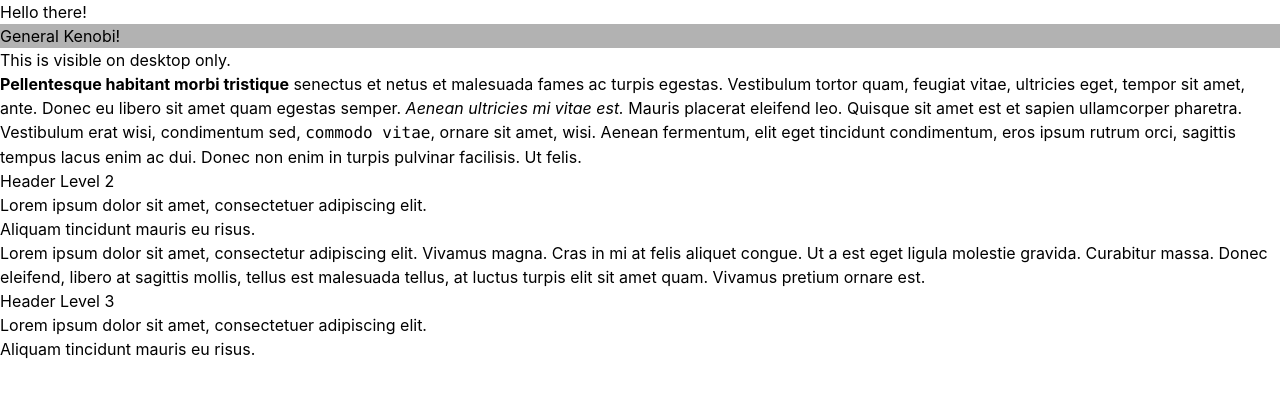
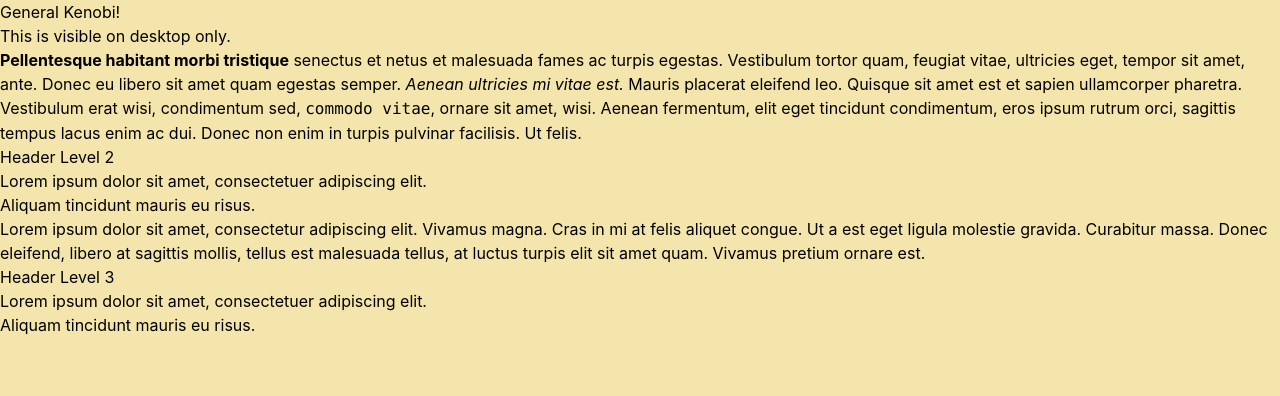
Before and after one commit to khinshankhan/www, a Next.js app: page / in a window 1280 px wide. Shown: the top 396 px of the page. Built offline with nearby package versions, Linux system fonts and the light colour scheme.

Commit message:
add next themes for light vs dark modes

```diff
--- a/app/globals.css
+++ b/app/globals.css
@@ -9,8 +9,25 @@
   --breakpoint-xl: 82.8125rem; /* 1325px */
   --breakpoint-2xl: 96rem; /* 1536px */
 
+  /* this lets tailwind reference the variable */
   --color-*: initial;
-  --color-background: #000; /* this lets tailwind reference the variable */
+  --color-background: #f0f;
+}
+
+:root,
+.light {
+  color-scheme: light dark;
+
+  --color-background: #f3e5ab;
+}
+
+.light {
+  color-scheme: light;
+}
+
+.dark {
+  color-scheme: dark;
+  --color-background: #0c1a54;
 }
 
 /**
--- a/app/layout.tsx
+++ b/app/layout.tsx
@@ -1,5 +1,6 @@
 import "./globals.css";
 import React from "react";
+import { ThemeProvider } from "next-themes";
 
 export default async function Layout({
   children,
@@ -7,11 +8,17 @@ export default async function Layout({
   children: React.ReactNode;
 }) {
   return (
-    <html lang="en">
+    <html lang="en" suppressHydrationWarning>
       <head></head>
-      <body>
-        <p>Hello there!</p>
-        {children}
+      <body className="bg-background">
+        <ThemeProvider
+          attribute="class"
+          defaultTheme="system"
+          enableSystem
+          disableTransitionOnChange
+        >
+          {children}
+        </ThemeProvider>
       </body>
     </html>
   );
--- a/app/page.tsx
+++ b/app/page.tsx
@@ -3,9 +3,7 @@ import React from "react";
 export default async function Page() {
   return (
     <>
-      <p className="bg-background/30 sticky top-0 backdrop-blur-[3px]">
-        General Kenobi!
-      </p>
+      <p className="">General Kenobi!</p>
       <p className="show-mobile">This is visible on mobile only.</p>
       <p className="hide-mobile">This is visible on desktop only.</p>
 
--- a/package.json
+++ b/package.json
@@ -9,6 +9,7 @@
   "dependencies": {
     "@tailwindcss/postcss": "4.0.0-alpha.26",
     "next": "15.0.0-rc.0",
+    "next-themes": "^0.3.0",
     "react": "19.0.0-rc-f994737d14-20240522",
     "react-dom": "19.0.0-rc-f994737d14-20240522",
     "tailwindcss": "4.0.0-alpha.26"
```
Also changed, not shown: 1 other file (tests, documents, lock files or other folders).
